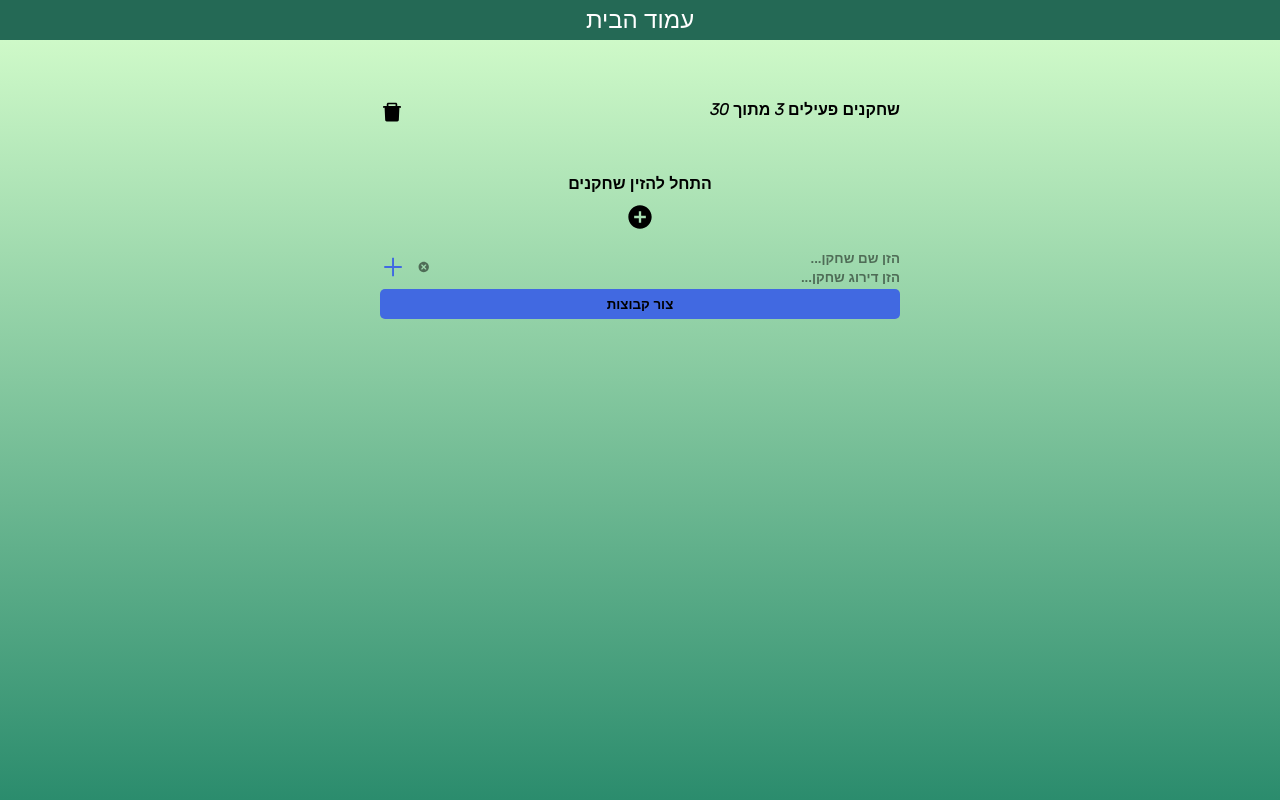
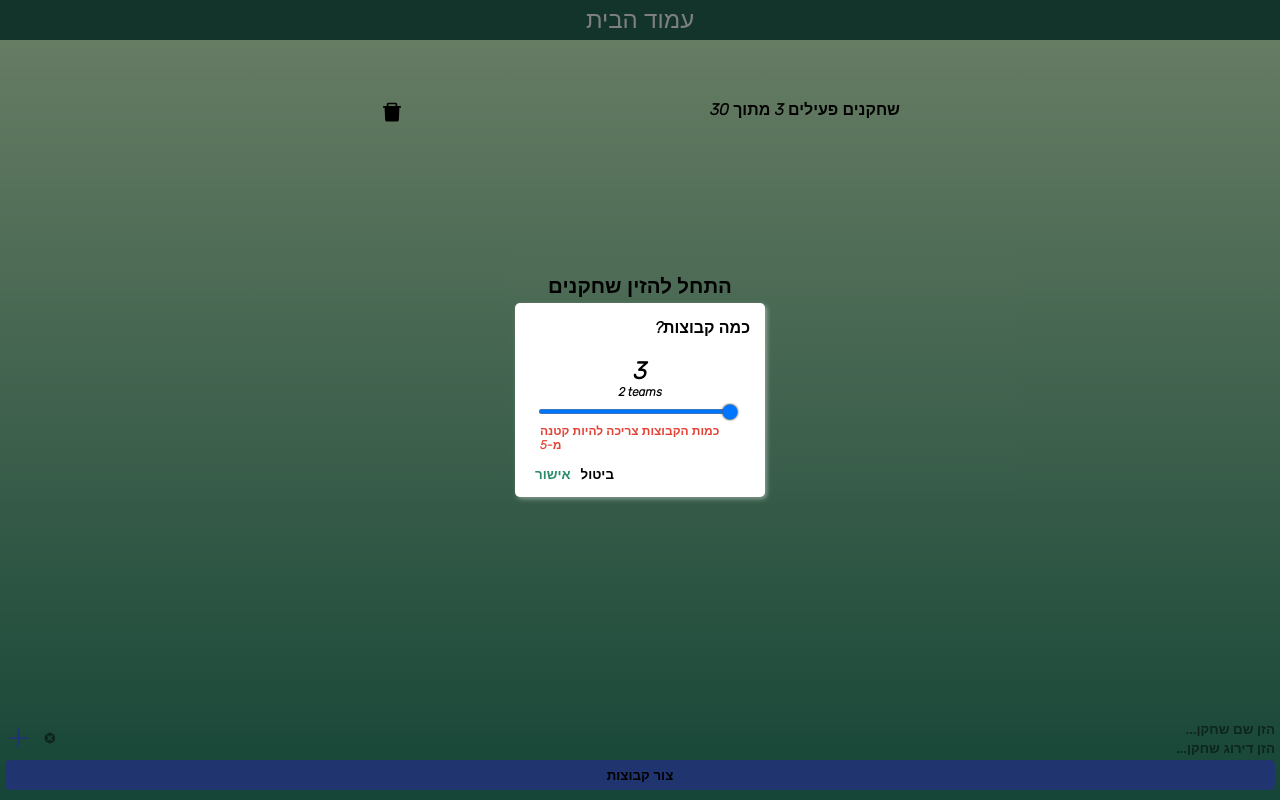
Before and after one commit to uriellevy/Teams-Generator, a React (Create React App) app: page / in a window 1280 px wide. Built offline with nearby package versions, Linux system fonts and the light colour scheme.

Commit message:
modal created + basic styling, teams route created + basic routing

```diff
--- a/src/App.css
+++ b/src/App.css
@@ -25,6 +25,7 @@
     --font-l: 24px;
     --font-m: 20px;
     --font-s: 16px;
+    --font-xs: 12px;
     --border: 2px solid #fff;
     --border2: 2px solid rgba(255, 255, 255, 0.5);
     --transition: all 0.3s ease;
--- a/src/components/pages/home/Home.module.scss
+++ b/src/components/pages/home/Home.module.scss
@@ -18,8 +18,12 @@
 		flex-direction: column;
 		justify-content: center;
 		align-items: center;
+        margin-top: 100px;
 		cursor: pointer;
 		transition: var(--transition);
+        animation-name: scale;
+        animation-duration: 1.5s;
+        animation-iteration-count: infinite;
 		&:hover {
 			color: var(--color-approve-hover);
 		}
@@ -37,6 +41,8 @@
 		width: 100%;
 		margin: 10px 0 10px 0;
 		padding: 0 5px;
+        position: fixed;
+        bottom: 0;
 		.btnSubmit {
 			width: 100%;
 			height: 30px;
@@ -52,3 +58,15 @@
 		}
 	}
 }
+
+@keyframes scale {
+	0% {
+		font-size: 20px;
+	}
+	50% {
+		font-size: 21px;
+	}
+	100% {
+		font-size: 20px;
+	}
+}
--- a/src/components/pages/home/Home.tsx
+++ b/src/components/pages/home/Home.tsx
@@ -5,6 +5,7 @@ import ListItem from './ListItem'
 import AddSection from './AddSection'
 import { dummyListItems, CONSTS } from '../../../constants/Consts'
 import { RiAddCircleFill } from 'react-icons/ri';
+import ModalConfirm from './ModalConfirm'
 
 
 const Home = () => {
@@ -25,6 +26,7 @@ const Home = () => {
                 <AddSection />
                 <input type="submit" className={classes.btnSubmit} value={CONSTS.GENERATE_TEAMS_BTN} />
             </form>
+            <ModalConfirm/>
         </div>
     )
 }
--- /dev/null
+++ b/src/components/pages/home/ModalConfirm.module.scss
@@ -0,0 +1,96 @@
+.modalContainer {
+	display: flex;
+	justify-content: center;
+	align-items: center;
+	width: 100vw;
+	height: 100vh;
+	position: fixed;
+	top: 0;
+	left: 0;
+	background-color: var(--color-separator);
+    z-index: 1;
+	.modalWrapper {
+		background-color: #fff;
+		border-radius: var(--border-radius);
+		box-shadow: 2px 2px 4px rgba(255, 255, 255, 0.4);
+		padding: 15px;
+		font-weight: bold;
+        width: 250px;
+		.modalTitle {
+			text-align: end;
+			margin-bottom: 10px;
+		}
+		.inputWrapper {
+			display: flex;
+			flex-direction: column;
+			justify-content: center;
+			align-items: center;
+			padding: 10px;
+            margin-bottom: 5px;
+			.teamsNumber {
+				font-size: var(--font-l);
+			}
+			.teamsIndication {
+				font-size: var(--font-xs);
+			}
+			.rangeInput {
+                margin: 10px;
+			}
+			input[type="range"] {
+				// -webkit-appearance: none;
+				margin-right: 15px;
+				width: 100%;
+				height: 5px;
+				background: rgb(0, 0, 0);
+				border-radius: 5px;
+				background-image: linear-gradient(
+					var(--color-fifth),
+					var(--color-sixth)
+				);
+				// background-size: 20% 100%;
+				// background-repeat: no-repeat;
+			}
+
+			input[type="range"]::-webkit-slider-thumb {
+				-webkit-appearance: none;
+				height: 20px;
+				width: 20px;
+				border-radius: 50%;
+				background: var(--color-fifth);
+				cursor: ew-resize;
+				box-shadow: 0 0 2px 0 #555;
+				transition: background 0.3s ease-in-out;
+			}
+
+			input[type="range"]::-webkit-slider-runnable-track {
+				-webkit-appearance: none;
+				box-shadow: none;
+				border: none;
+				background: transparent;
+			}
+            .errorMessage {
+                color: var(--color-remove);
+                font-size: var(--font-xs);
+            }
+		}
+		.bottomArea {
+			display: flex;
+			width: 100%;
+			justify-content: flex-start;
+			.btnConfirm {
+				margin: 0 5px;
+				background-color: transparent;
+				border: none;
+                font-weight: bold;
+                color: var(--color-fifth);
+			}
+			.btnCancel {
+				margin: 0 5px;
+				background-color: transparent;
+				border: none;
+                font-weight: bold;
+
+			}
+		}
+	}
+}
--- /dev/null
+++ b/src/components/pages/home/ModalConfirm.tsx
@@ -0,0 +1,26 @@
+import React from 'react'
+import classes from "./ModalConfirm.module.scss"
+import { CONSTS } from '../../../constants/Consts'
+
+const ModalConfirm = () => {
+  return (
+    <div className={classes.modalContainer}>
+        <div className={classes.modalWrapper}>
+            <div className={classes.modalTitle}>{CONSTS.MODAL_MAIN_TITLE}</div>
+            <div className={classes.inputWrapper}>
+                <div className={classes.teamsNumber}>3</div>
+                <div className={classes.teamsIndication}>2 teams</div>
+                <input type="range" min={0} max={30}  className={classes.rangeInput}/>
+                <div className={classes.errorMessage}>כמות הקבוצות צריכה להיות קטנה מ-5</div>
+            </div>
+            <div className={classes.bottomArea}>
+                <button className={classes.btnConfirm}>{CONSTS.MODAL_CONFIRM}</button>
+                <button className={classes.btnCancel}>{CONSTS.MODAL_CANCEL}</button>
+            </div>
+        </div>
+
+    </div>
+  )
+}
+
+export default ModalConfirm
--- /dev/null
+++ b/src/components/pages/teams/Team.module.scss
@@ -0,0 +1,24 @@
+.teamContainer {
+    background-color: var(--color-sixth);
+    display: flex;
+    flex-direction: column;
+    margin-bottom: 30px;
+    padding: 10px 20px;
+    border: 2px solid #fff;
+    border-radius: var(--border-radius);
+    align-items: flex-end;
+    min-width: 200px;
+    .teamItemWrapper {
+        display: flex;
+        justify-content: flex-start;
+        align-items: flex-start;
+        font-weight: bold;
+        color: rgba(255,255,255,0.9);
+        .teamPlayer {
+            margin-left: 7px;
+        }
+        .playerRating {
+
+        }
+    }
+}
--- /dev/null
+++ b/src/components/pages/teams/Team.tsx
@@ -0,0 +1,22 @@
+import React from 'react'
+import classes from "./Team.module.scss"
+import { TeamItem } from '../../../interfaces/interfaces'
+
+interface TeamProps {
+    team: TeamItem[]
+}
+
+const Team = ({team}: TeamProps) => {
+  return (
+    <div className={classes.teamContainer}>
+        {team.map((teamItem) => (
+            <div className={classes.teamItemWrapper}>
+                <div className={classes.playerRating}>{teamItem.rating}</div>
+                <div className={classes.teamPlayer}>{teamItem.playerName}</div>
+            </div>
+        ))}
+    </div>
+  )
+}
+
+export default Team
--- a/src/components/pages/teams/Teams.module.scss
+++ b/src/components/pages/teams/Teams.module.scss
@@ -0,0 +1,8 @@
+.teamsContainer {
+    width: 100%;
+    padding: 50px 0;
+    display: flex;
+    flex-direction: column;
+    justify-content: center;
+    align-items: center;
+}
--- a/src/components/pages/teams/Teams.tsx
+++ b/src/components/pages/teams/Teams.tsx
@@ -1,9 +1,16 @@
 import React from 'react'
 import classes from "./Teams.module.scss"
+import { dummyTeams } from '../../../constants/Consts'
+import Team from './Team'
 
 const Teams = () => {
+
   return (
-    <div>Teams</div>
+    <div className={classes.teamsContainer}>
+      {dummyTeams.map((team) => (
+        <Team team={team}/>
+      ))}
+    </div>
   )
 }
 
--- a/src/constants/Consts.ts
+++ b/src/constants/Consts.ts
@@ -4,6 +4,9 @@ export const CONSTS = {
     NAV_TITLE: "עמוד הבית",
     GENERATE_TEAMS_BTN: "צור קבוצות",
     LIST_EMPTY_TEXT: "התחל להזין שחקנים",
+    MODAL_MAIN_TITLE: "?כמה קבוצות",
+    MODAL_CONFIRM: "אישור",
+    MODAL_CANCEL: "ביטול",
 };
 
 export const dummyListItems: ListItemDesc[] = [
```
Lines whose indentation alone changed are shown as unchanged.
